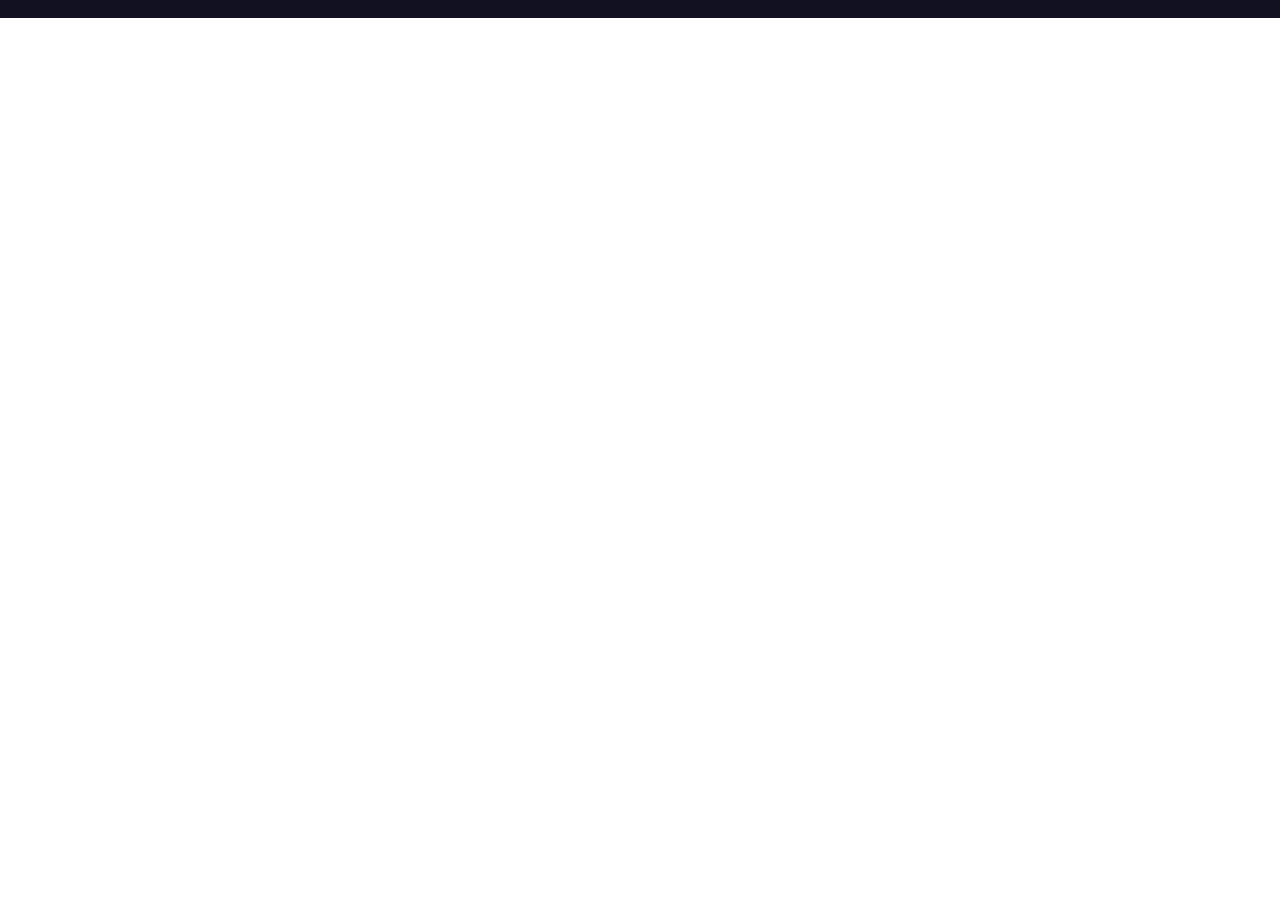
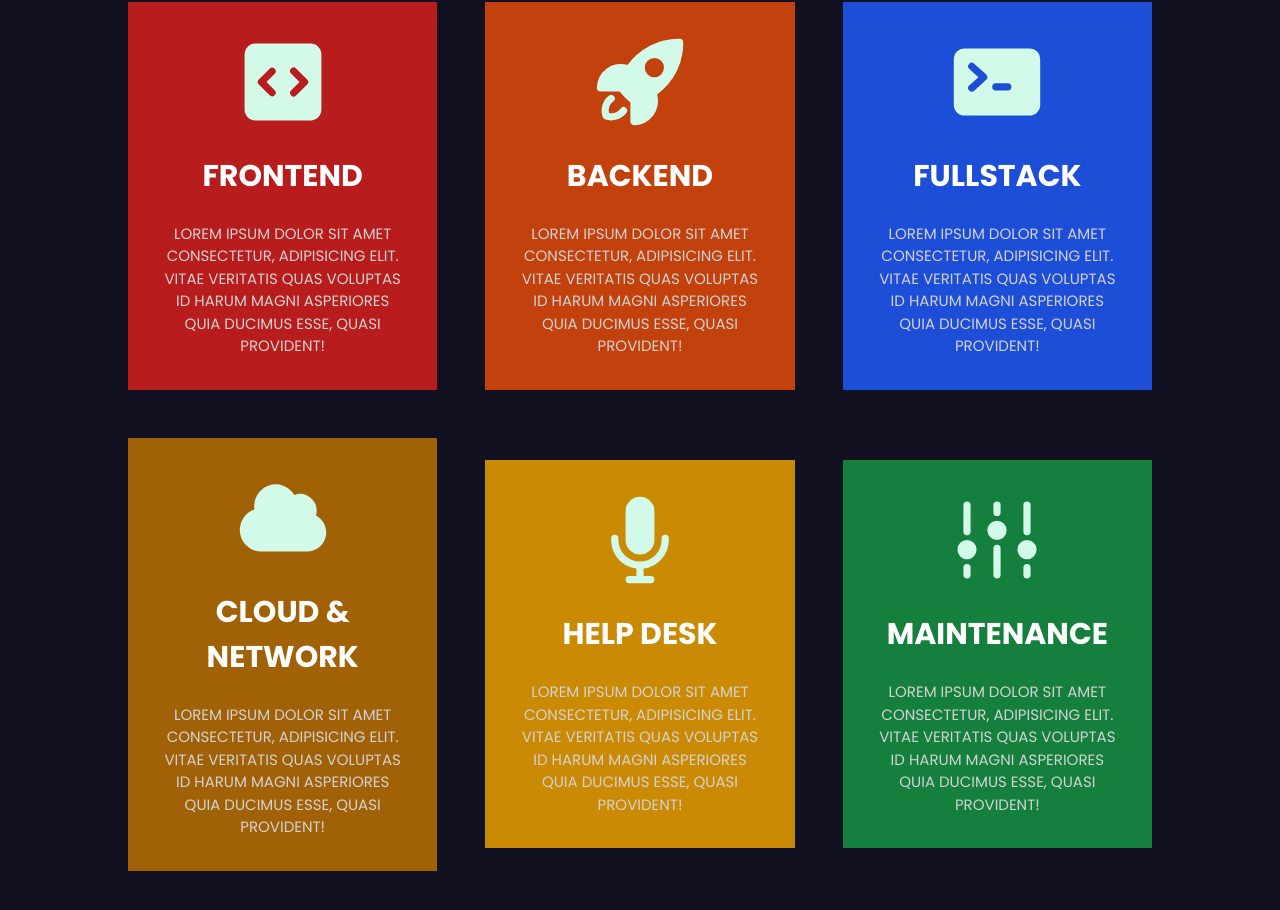
Before and after one commit to derostajunior/portfolio, a Next.js app in the folder my-portfolio/: page / in a window 1280 px wide. Shown: the part 1746-2656 px from the top of the page. Before the commit the page ends 1764 px from the top, so only its background shows below. Built offline with nearby package versions, Linux system fonts and the light colour scheme.

Commit message:
feat: Add the different services

```diff
--- a/my-portfolio/components/About.tsx
+++ b/my-portfolio/components/About.tsx
@@ -36,7 +36,7 @@ const About = () => {
         </div>
         <div className="lg:w-[500px] mx-auto md:mx-0 mt-[2rem] lg:mt-0 lg:h-[500px] w-[300px] h-[300px] relative">
           <Image
-            src="/images/about.jpg"
+            src="/images/u4.jpg"
             alt="about"
             layout="fill"
             objectFit="contain"
--- a/my-portfolio/components/nav.tsx
+++ b/my-portfolio/components/nav.tsx
@@ -14,8 +14,8 @@ const Nav = ({openNav}:Props) => {
           <span className="text-[#b03320]">SecOps</span>
         </h1>
         <div className="nav">HOME</div>
+        <div className="nav">ABOUT</div>
         <div className="nav">SERVICES</div>
-        <div className="nav">ABOUT</div>
         <div className="nav">PROJECT</div>
         <div className="nav">BLOG</div>
         <div className="nav">CONTACT</div>
--- a/my-portfolio/components/services.tsx
+++ b/my-portfolio/components/services.tsx
@@ -1,13 +1,107 @@
+import {
+  AdjustmentsVerticalIcon,
+  CloudIcon,
+  CodeBracketSquareIcon,
+  CommandLineIcon,
+  MicrophoneIcon,
+  RocketLaunchIcon,
+} from "@heroicons/react/20/solid";
 import React from "react";
 
 const Services = () => {
-    return (
-        <div className="bg-[#121121] pt-4rem md:pt-[8rem] pb-[5rem]">
-            <p className="text-center text-white sm:text-[33px] md:text-[45px] font-bold uppercase">
-                My <span className="text-[#b03320]">Services</span>
+  return (
+    <div className="bg-[#121121] pt-4rem md:pt-[8rem] pb-[5rem]">
+      <p className="heading">
+        My <span className="text-[#b03320]">Services</span>
+      </p>
+      <div className="grid grid-cols-1 md:gri-cols-2 lg:grid-cols-3 w-[80%] mx-auto items-center gap-[3rem] mt-[4rem] text-white">
+        <div>
+          <div className="bg-red-700 hover:scale-110 transform transition-all duration-300 hover:-rotate-6 uppercase font-semibold text-center p-[2rem]">
+            <CodeBracketSquareIcon className="w-[6rem] h-[6rem] mx-auto text-[#d3fae8]" />
+            <h1 className="text-[20px] md:text-[30px] mt-[1.5rem] mb-[1.5rem]">
+              Frontend
+            </h1>
+
+            <p className="text-[15px] text-[#d3d2d2] font-normal">
+              Lorem ipsum dolor sit amet consectetur, adipisicing elit. Vitae
+              veritatis quas voluptas id harum magni asperiores quia ducimus
+              esse, quasi provident!
             </p>
+          </div>
         </div>
-    )
-}
+        <div>
+          <div className="bg-orange-700 hover:scale-110 transform transition-all duration-300 uppercase font-semibold text-center p-[2rem]">
+            <RocketLaunchIcon className="w-[6rem] h-[6rem] mx-auto text-[#d3fae8]" />
+            <h1 className="text-[20px] md:text-[30px] mt-[1.5rem] mb-[1.5rem]">
+              Backend
+            </h1>
 
-export default Services
+            <p className="text-[15px] text-[#d3d2d2] font-normal">
+              Lorem ipsum dolor sit amet consectetur, adipisicing elit. Vitae
+              veritatis quas voluptas id harum magni asperiores quia ducimus
+              esse, quasi provident!
+            </p>
+          </div>
+        </div>
+        <div>
+          <div className="bg-blue-700 hover:scale-110 transform transition-all duration-300 hover:rotate-6 uppercase font-semibold text-center p-[2rem]">
+            <CommandLineIcon className="w-[6rem] h-[6rem] mx-auto text-[#d3fae8]" />
+            <h1 className="text-[20px] md:text-[30px] mt-[1.5rem] mb-[1.5rem]">
+              Fullstack
+            </h1>
+
+            <p className="text-[15px] text-[#d3d2d2] font-normal">
+              Lorem ipsum dolor sit amet consectetur, adipisicing elit. Vitae
+              veritatis quas voluptas id harum magni asperiores quia ducimus
+              esse, quasi provident!
+            </p>
+          </div>
+        </div>
+        <div>
+          <div className="bg-yellow-700 hover:scale-110 transform transition-all duration-300 hover:rotate-6 uppercase font-semibold text-center p-[2rem]">
+            <CloudIcon className="w-[6rem] h-[6rem] mx-auto text-[#d3fae8]" />
+            <h1 className="text-[20px] md:text-[30px] mt-[1.5rem] mb-[1.5rem]">
+              Cloud & Network
+            </h1>
+
+            <p className="text-[15px] text-[#d3d2d2] font-normal">
+              Lorem ipsum dolor sit amet consectetur, adipisicing elit. Vitae
+              veritatis quas voluptas id harum magni asperiores quia ducimus
+              esse, quasi provident!
+            </p>
+          </div>
+        </div>
+        <div>
+          <div className="bg-yellow-600 hover:scale-110 transform transition-all duration-300 uppercase font-semibold text-center p-[2rem]">
+            <MicrophoneIcon className="w-[6rem] h-[6rem] mx-auto text-[#d3fae8]" />
+            <h1 className="text-[20px] md:text-[30px] mt-[1.5rem] mb-[1.5rem]">
+              Help desk
+            </h1>
+
+            <p className="text-[15px] text-[#d3d2d2] font-normal">
+              Lorem ipsum dolor sit amet consectetur, adipisicing elit. Vitae
+              veritatis quas voluptas id harum magni asperiores quia ducimus
+              esse, quasi provident!
+            </p>
+          </div>
+        </div>
+        <div>
+          <div className="bg-green-700 hover:scale-110 transform transition-all duration-300 uppercase font-semibold text-center p-[2rem] hover:rotate-6">
+            <AdjustmentsVerticalIcon className="w-[6rem] h-[6rem] mx-auto text-[#d3fae8]" />
+            <h1 className="text-[20px] md:text-[30px] mt-[1.5rem] mb-[1.5rem]">
+              Maintenance
+            </h1>
+
+            <p className="text-[15px] text-[#d3d2d2] font-normal">
+              Lorem ipsum dolor sit amet consectetur, adipisicing elit. Vitae
+              veritatis quas voluptas id harum magni asperiores quia ducimus
+              esse, quasi provident!
+            </p>
+          </div>
+        </div>
+      </div>
+    </div>
+  );
+};
+
+export default Services;
```
Also changed, not shown: my-portfolio/public/images/u4.jpg (added).
